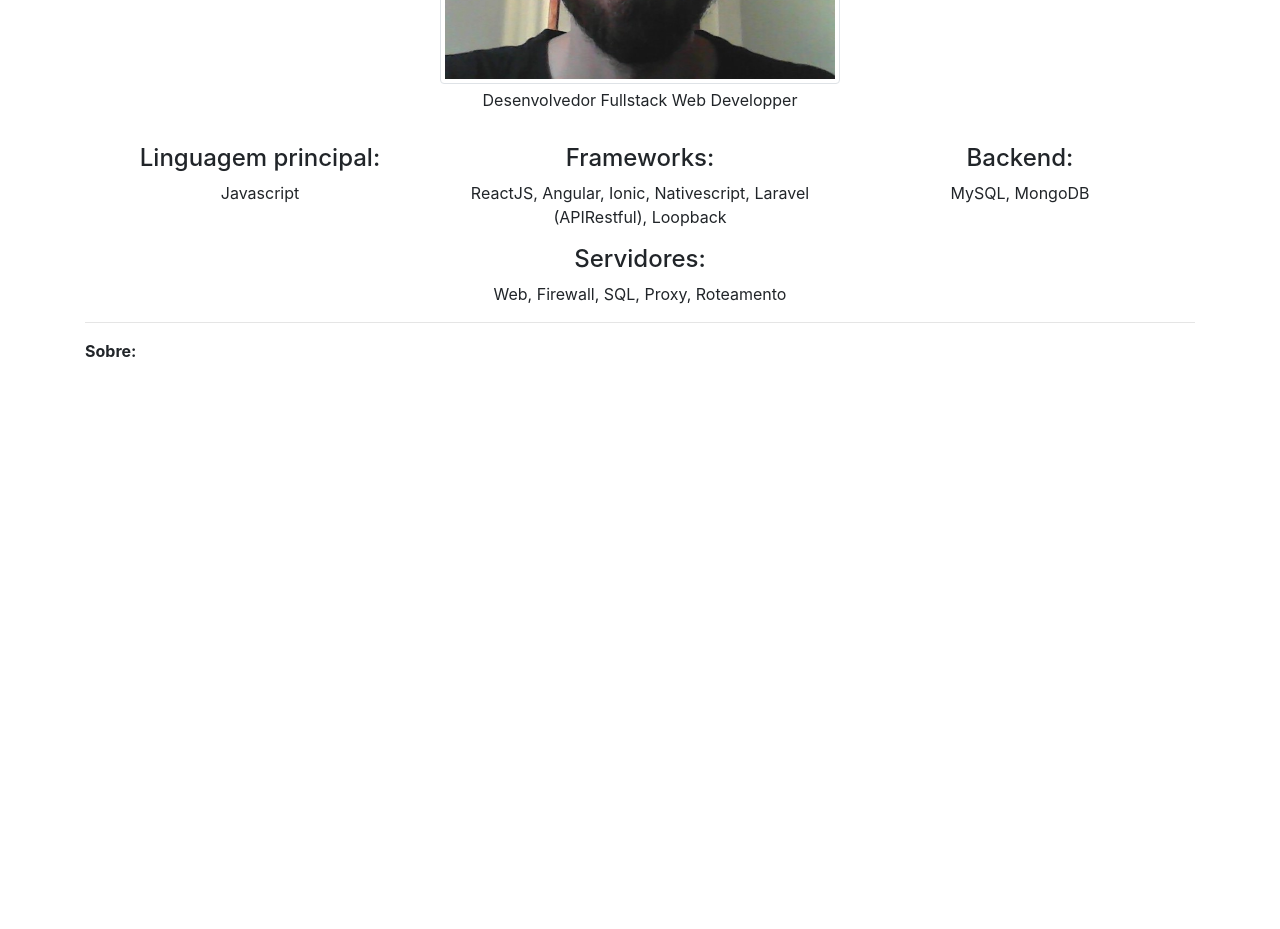
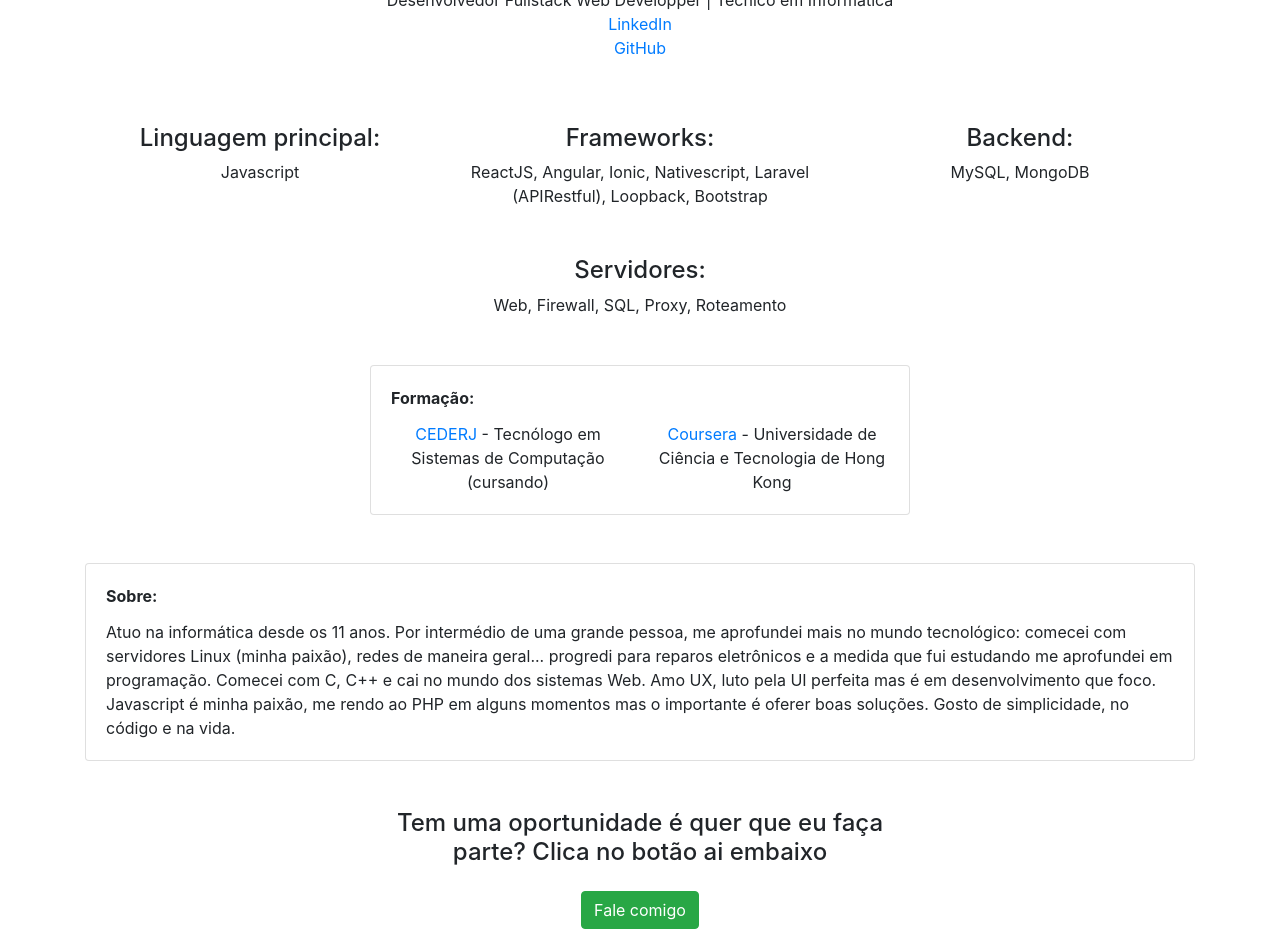
Before and after one commit to Gkreischer/CV, a React (Create React App) app: page / in a window 1280 px wide. Shown: the part 340-1269 px from the top of the page. Before the commit the page ends 800 px from the top, so only its background shows below. Built offline with nearby package versions, Linux system fonts and the light colour scheme.

Commit message:
Adicionado component contato e sobre. Iniciando lógica de programação do contato

```diff
--- a/package.json
+++ b/package.json
@@ -2,9 +2,11 @@
   "name": "cv",
   "version": "0.1.0",
   "private": true,
+  "homepage": "https://gkreischer.github.io/CV",
   "dependencies": {
     "bootstrap": "^4.3.1",
     "font-awesome": "4.7.0",
+    "gh-pages": "^2.1.1",
     "node-sass": "^4.12.0",
     "react": "^16.9.0",
     "react-dom": "^16.9.0",
@@ -16,7 +18,9 @@
     "start": "react-scripts start",
     "build": "react-scripts build",
     "test": "react-scripts test",
-    "eject": "react-scripts eject"
+    "eject": "react-scripts eject",
+    "predeploy": "yarn run build",
+    "deploy": "gh-pages -d build"
   },
   "eslintConfig": {
     "extends": "react-app"
--- a/src/Components/AboutComponent.js
+++ b/src/Components/AboutComponent.js
@@ -1,14 +1,26 @@
 import React from 'react';
 
-import { Container, Row, Col} from 'reactstrap';
+import { Row, Col, Card, CardBody, CardTitle } from 'reactstrap';
 
 function About(props) {
-    return(
+    return (
         <React.Fragment>
             <Row>
-                <Col md="12">
-                    <hr/>
-                    <b>Sobre:</b>
+                <Col md="12" className="mt-5">
+                    <Card>
+                        <CardBody>
+                            <CardTitle><b>Sobre:</b></CardTitle>
+                            <Row>
+                                <Col md="12">
+                                    Atuo na informática desde os 11 anos. Por intermédio de uma grande pessoa, me aprofundei mais no mundo tecnológico: comecei com servidores Linux (minha paixão), redes de maneira geral...
+                                    progredi para reparos eletrônicos e a medida que fui estudando me aprofundei em programação. Comecei com C, C++ e cai no mundo dos sistemas Web. Amo UX, luto pela UI
+                                    perfeita mas é em desenvolvimento que foco. Javascript é minha paixão, me rendo ao PHP em alguns momentos mas o importante é oferer boas soluções. Gosto de simplicidade,
+                                    no código e na vida.
+                                        <br />
+                                </Col>
+                            </Row>
+                        </CardBody>
+                    </Card>
 
                 </Col>
             </Row>
--- /dev/null
+++ b/src/Components/ContatoComponent.js
@@ -0,0 +1,46 @@
+import React, { Component } from 'react';
+import { Row, Col, Button, Modal, ModalBody, ModalHeader } from 'reactstrap';
+
+class Contato extends Component {
+    constructor(props) {
+        super(props);
+
+        this.state = {
+            modal: false
+        }
+
+        this.toggleModal = this.toggleModal.bind(this);
+    }
+
+    toggleModal() {
+        this.setState(prevState => ({
+            modal: !prevState.modal
+        }));
+    }
+
+    render() {
+        return(
+            <React.Fragment>
+                <Row className="justify-content-center mt-5">
+                    <Col md="6" className="text-center">
+                        <h4>Tem uma oportunidade é quer que eu faça parte? Clica no botão ai embaixo</h4>
+                    </Col>
+                </Row>
+                <Row className="justify-content-center">
+                    <Col md="6" className="text-center mt-3">
+                        <Button type="button" onClick={this.toggleModal} color="success">Fale comigo</Button>
+                    </Col>
+                </Row>
+                <Modal isOpen={this.state.modal} toggle={this.toggle} className={this.props.className}>
+                    <ModalHeader toggle={this.toggle}>Modal title</ModalHeader>
+                        <ModalBody>
+                            <Button color="primary" type="button" className="mr-2">Enviar</Button>
+                            <Button color="danger" type="button" onClick={this.toggleModal}>Cancelar</Button>
+                        </ModalBody>
+                </Modal>
+            </React.Fragment>
+        );
+    }
+}
+
+export default Contato;
--- /dev/null
+++ b/src/Components/FormacaoComponent.js
@@ -0,0 +1,28 @@
+import React from 'react';
+import { Col, Row, Card, CardBody, CardTitle } from 'reactstrap';
+
+function Formacao(props) {
+    return (
+        <React.Fragment>
+            <Row className="justify-content-center">
+                <Col md="6" className="mt-5">
+                    <Card>
+                        <CardBody>
+                            <CardTitle><b>Formação:</b></CardTitle>
+                            <Row>
+                                <Col md="6" className="text-center">
+                                    <a href="http://cederj.edu.br/cederj/">CEDERJ</a> - Tecnólogo em Sistemas de Computação (cursando)
+                                </Col>
+                                <Col md="6" className="text-center">
+                                    <a href="https://www.coursera.org/">Coursera</a> - Universidade de Ciência e Tecnologia de Hong Kong
+                                </Col>
+                            </Row>
+                        </CardBody>
+                    </Card>
+                </Col>
+            </Row>
+        </React.Fragment>
+    );
+}
+
+export default Formacao;
--- a/src/Components/MainComponent.js
+++ b/src/Components/MainComponent.js
@@ -1,8 +1,11 @@
 import React, { Component } from 'react';
-
+import{ Row, Col, Container } from 'reactstrap';
 import avatar from './../shared/images/gustavo.jpg';
 import About from './AboutComponent';
-import{ Row, Col, Container } from 'reactstrap';
+import Formacao from './FormacaoComponent';
+import Contato from './ContatoComponent';
+
+
 class Main extends Component {
     constructor(props) {
         super(props);
@@ -17,41 +20,43 @@ class Main extends Component {
             <div>
                 <Container>
                     <Row>
-                        <Col md="12" className="text-center">
-                            <h3 className="display-3">
-
+                        <Col md="12" className="text-center mt-3">
+                            <h3>
+                               Gustavo Kreischer de Almeida
                             </h3>
                         </Col>
                     </Row>
                     <Row>
                         <Col md="12" className="text-center mt-3">
-                            <img src={avatar} style={{width: 400}} className="img-fluid img-thumbnail rounded" alt="Foto Gustavo Kreischer de Almeida"/>
+                            <img src={avatar} style={{width: 250}} className="img-fluid img-thumbnail rounded" alt="Foto Gustavo Kreischer de Almeida"/>
                         </Col>
                     </Row>
                     <Row>
                         <Col md="12" className="text-center">
                             <p className="text-lead mt-1">
-                                Desenvolvedor Fullstack Web Developper
+                                Desenvolvedor Fullstack Web Developper | Técnico em Informática<br/><a href="https://www.linkedin.com/in/gkprogrammer">LinkedIn</a><br/><a href="https://github.com/Gkreischer">GitHub</a>
                             </p>
                         </Col>
                     </Row>
                     <Row>
-                        <Col md="4" className="mt-3 text-center">
+                        <Col md="4" className="mt-5 text-center">
                             <h4>Linguagem principal: </h4> <span>Javascript</span>
                         </Col>
-                        <Col md="4" className="mt-3 text-center">
-                            <h4>Frameworks: </h4> <span>ReactJS, Angular, Ionic, Nativescript, Laravel (APIRestful), Loopback</span>
+                        <Col md="4" className="mt-5 text-center">
+                            <h4>Frameworks: </h4> <span>ReactJS, Angular, Ionic, Nativescript, Laravel (APIRestful), Loopback, Bootstrap</span>
                         </Col>
-                        <Col md="4" className="mt-3 text-center">
+                        <Col md="4" className="mt-5 text-center">
                             <h4>Backend: </h4> <span>MySQL, MongoDB</span>
                         </Col>
                     </Row>
                     <Row>
-                        <Col md="12" className="text-center mt-3">
+                        <Col md="12" className="text-center mt-5">
                             <h4>Servidores:</h4> <span>Web, Firewall, SQL, Proxy, Roteamento</span>
                         </Col>
                     </Row>
-                    <About />
+                    <Formacao />
+                    <About/>
+                    <Contato />
                 </Container>
             </div>
         );
```
Also changed, not shown: 1 other file (tests, documents, lock files or other folders).
